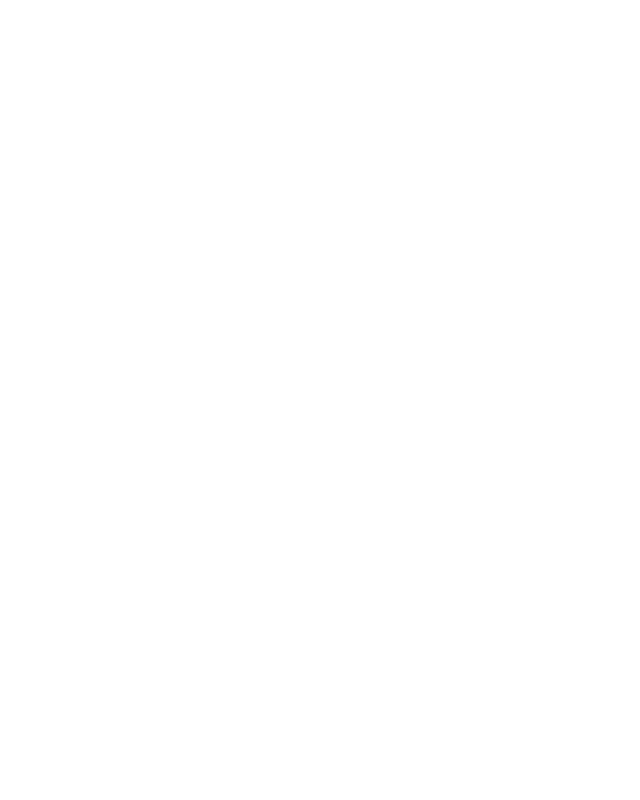
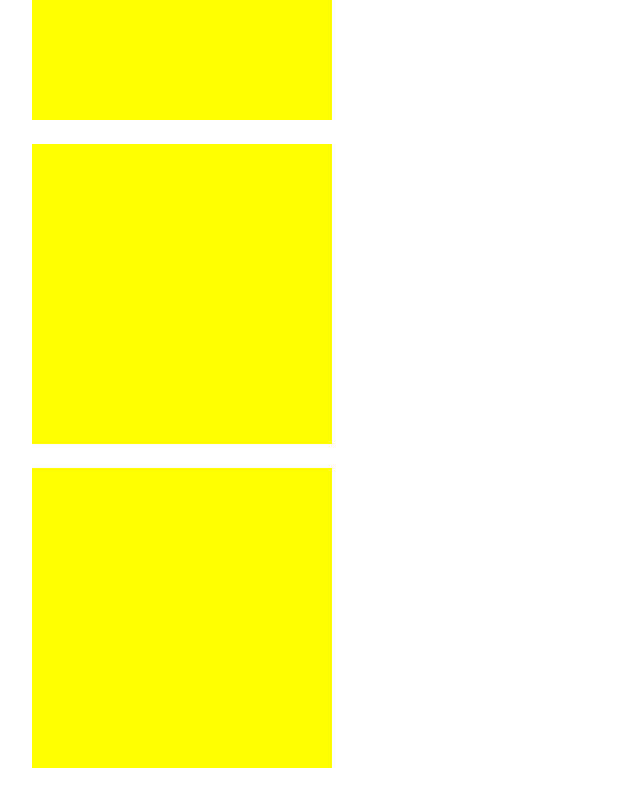
Before and after one commit to Dannnya/framer-motion, a React (Vite) app: page / in a window 1280 px wide. Shown: the part 236-1036 px from the top of the page, without its empty margins (0-640 px from the left). Before the commit the page ends 800 px from the top, so only its background shows below. Built offline with nearby package versions, Linux system fonts and the light colour scheme.

Commit message:
feat: gestures

```diff
--- a/src/App.css
+++ b/src/App.css
@@ -8,7 +8,7 @@
 .box {
   width: 300px;
   height: 300px;
-  border-radius: 100%;
+  /* border-radius: 100%; */
   background: yellow;
 }
 
--- a/src/App.tsx
+++ b/src/App.tsx
@@ -1,5 +1,6 @@
 import { motion } from 'framer-motion';
 import { BouncingLoader } from './components/BouncingLoader';
+import { Gestures } from './components/Gestures';
 import './App.css';
 
 
@@ -10,6 +11,8 @@
       {/* <motion.div className="box" animate={{ scale: [1, 2, 3, 2, 1] }} transition={{ duration: 5 }} /> */}
 
       <BouncingLoader />
+
+      <Gestures />
     </div>
   )
 }
--- /dev/null
+++ b/src/components/Gestures.tsx
@@ -0,0 +1,32 @@
+import { motion } from 'framer-motion';
+import '../App.css';
+
+export const Gestures = () => {
+    return (
+        <div>
+            {/* whileHover */}
+            <motion.div className='box'
+                whileHover={{ scale: 1.2, rotate: 90 }}
+            />
+
+            {/* whileTap */}
+            <br/>
+            <motion.div
+            className='box'
+            whileTap={{ scale: 0.8, backgroundColor: 'crimson'}}
+            />
+
+            <br/>
+            <motion.div
+            className='box flex'
+            drag
+            dragConstraints={{
+                top: -50,
+                left: -50,
+                right: 50,
+                bottom: 50,
+            }}
+            />
+        </div>
+    )
+};
```
